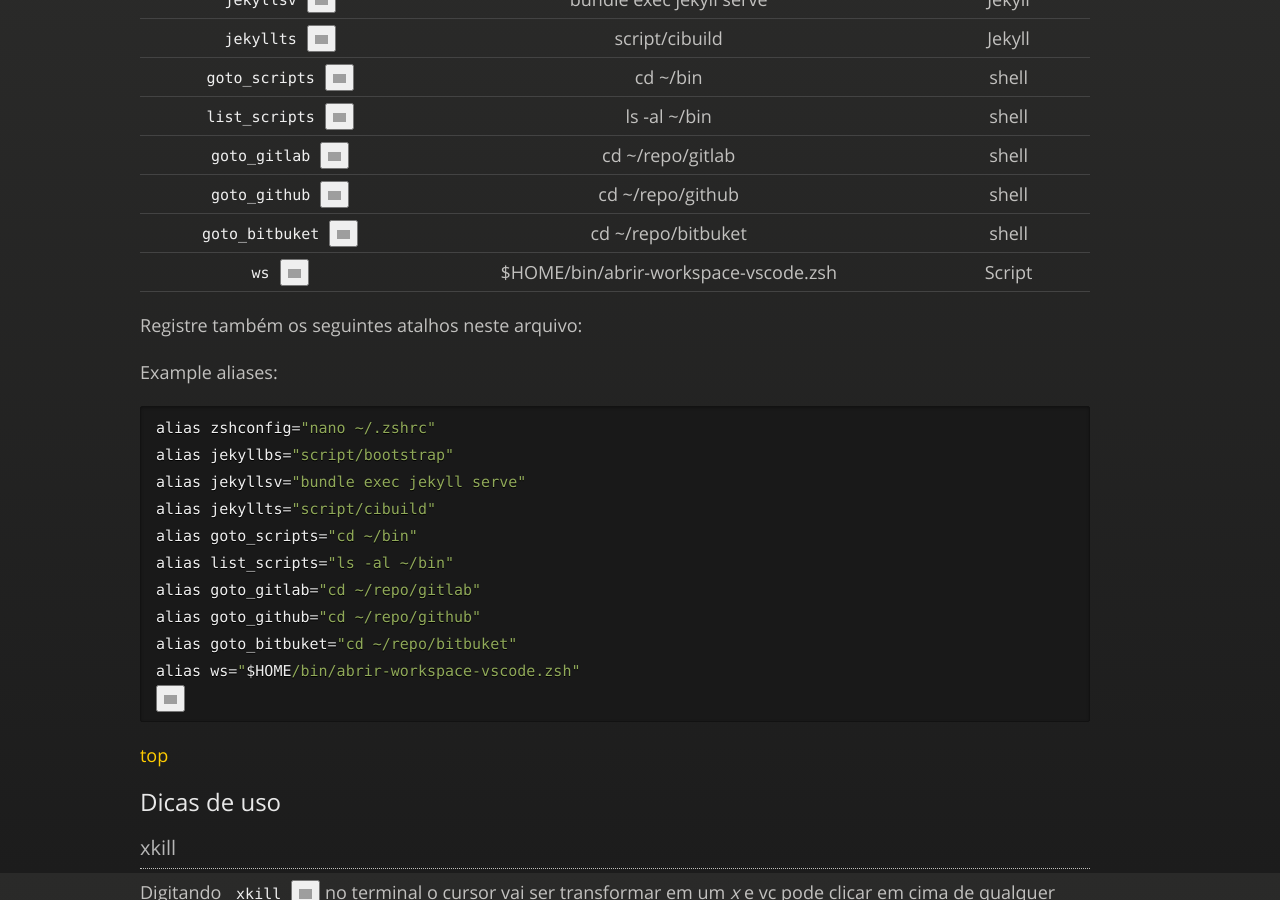
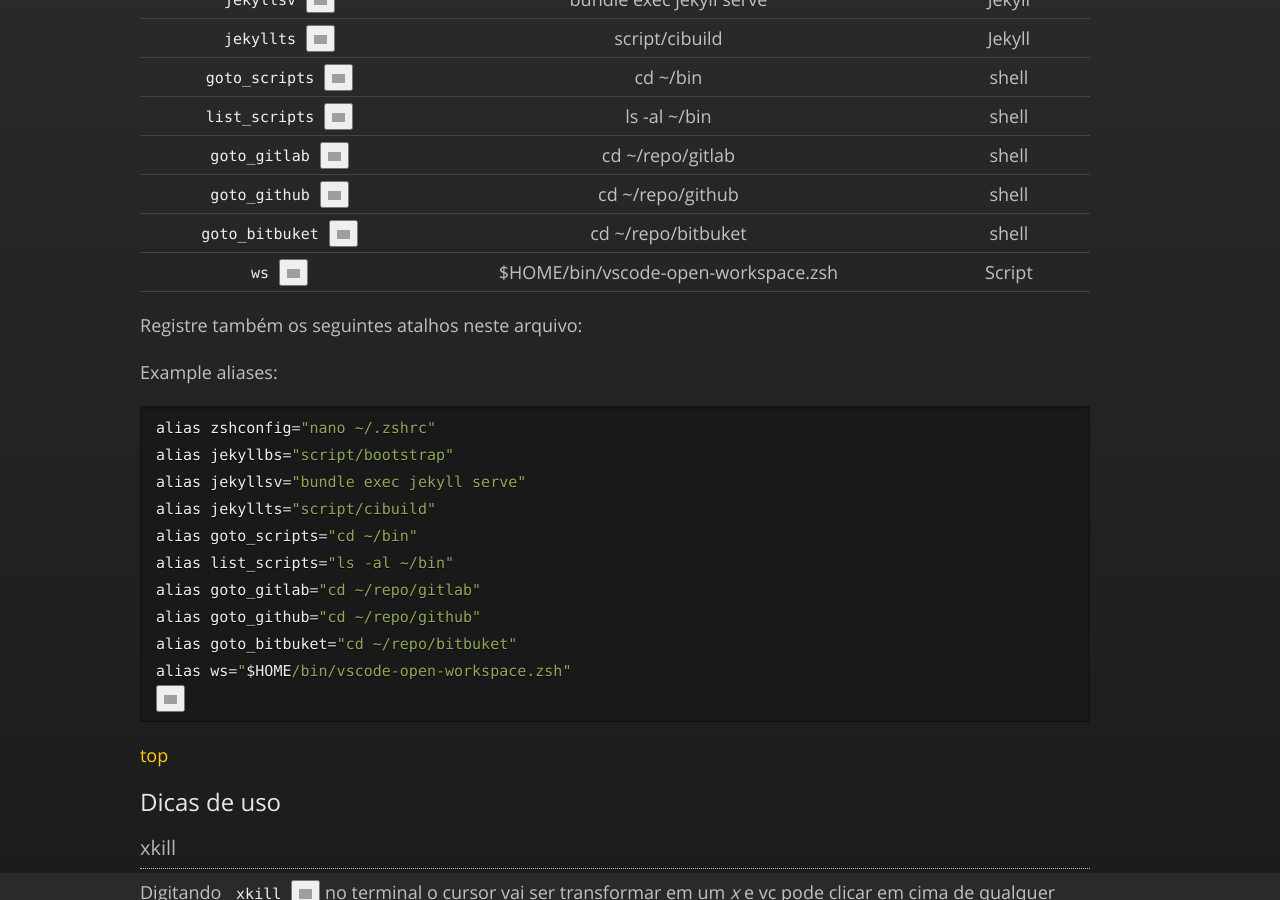
Before and after one commit to JeannAndrade/jeannandrade.github.io, a Jekyll site: the page built from content/linux/terminal/index.md, in a window 1280 px wide and 900 px high, scrolled down 4527 px. Built offline with Jekyll 4.4.1, drawn with Linux system fonts in a browser that asks for light colours; nearby versions of some CDN libraries; comment, search, counter and statistics services are not loaded; our own code applies the rules of GitHub Pages for plain Markdown files; grey boxes are pictures that could not be loaded.

Commit message:
refatoração em nome do arquivo de escript

````diff
--- a/content/linux/terminal/index.md
+++ b/content/linux/terminal/index.md
@@ -163,7 +163,7 @@ O que faz? Exibe detalhes como a data de criação, o tamanho e as permissões d
 | `goto_gitlab` | cd ~/repo/gitlab | shell |
 | `goto_github` | cd ~/repo/github | shell |
 | `goto_bitbuket` | cd ~/repo/bitbuket | shell |
-| `ws` | $HOME/bin/abrir-workspace-vscode.zsh | Script |
+| `ws` | $HOME/bin/vscode-open-workspace.zsh | Script |
 
 Registre também os seguintes atalhos neste arquivo:
 
@@ -179,7 +179,7 @@ alias list_scripts="ls -al ~/bin"
 alias goto_gitlab="cd ~/repo/gitlab"
 alias goto_github="cd ~/repo/github"
 alias goto_bitbuket="cd ~/repo/bitbuket"
-alias ws="$HOME/bin/abrir-workspace-vscode.zsh"
+alias ws="$HOME/bin/vscode-open-workspace.zsh"
 ```
 
 [top](#table-of-contents)
````
